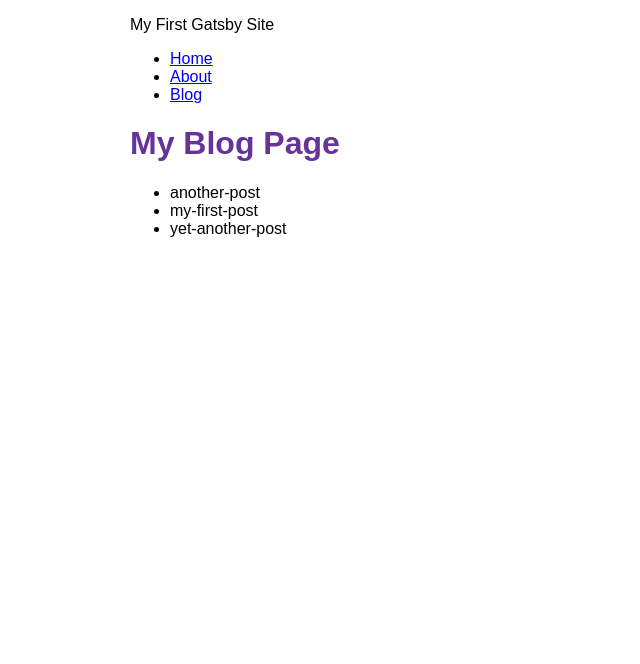
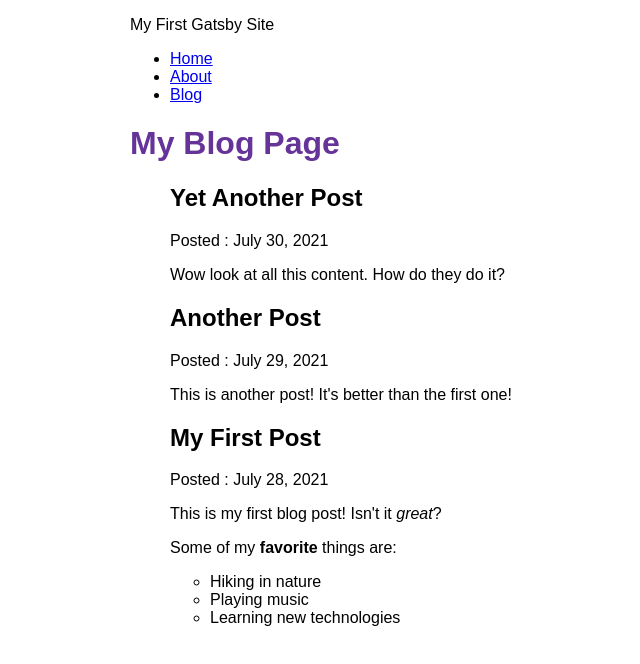
Before and after one commit to IsmatAyash/my-first-gatsby-site, a Gatsby site: page /blog in a window 1280 px wide. Shown: the whole page, without its empty margins (260-900 px from the left). Built offline with nearby package versions, Linux system fonts and the light colour scheme; Gatsby itself is replaced by a stand-in of ours.

Commit message:
Finished Gatsby Tutorial Part 5

```diff
--- a/blog/another-post.mdx
+++ b/blog/another-post.mdx
@@ -0,0 +1,6 @@
+---
+title: "Another Post"
+date: "2021-07-29"
+---
+
+This is another post! It's better than the first one!
--- a/blog/my-first-post.mdx
+++ b/blog/my-first-post.mdx
@@ -0,0 +1,12 @@
+---
+title: "My First Post"
+date: "2021-07-28"
+---
+
+This is my first blog post! Isn't it _great_?
+
+Some of my **favorite** things are:
+
+- Hiking in nature
+- Playing music
+- Learning new technologies
--- a/blog/yet-another-post.mdx
+++ b/blog/yet-another-post.mdx
@@ -0,0 +1,6 @@
+---
+title: "Yet Another Post"
+date: "2021-07-30"
+---
+
+Wow look at all this content. How do they do it?
--- a/gatsby-config.js
+++ b/gatsby-config.js
@@ -13,5 +13,6 @@
         path: `${__dirname}/blog`,
       },
     },
+    `gatsby-plugin-mdx`,
   ],
 };
--- a/package.json
+++ b/package.json
@@ -15,9 +15,12 @@
     "clean": "gatsby clean"
   },
   "dependencies": {
+    "@mdx-js/mdx": "^1.6.22",
+    "@mdx-js/react": "^1.6.22",
     "gatsby": "^3.10.2",
     "gatsby-plugin-gatsby-cloud": "^2.10.0",
     "gatsby-plugin-image": "^1.10.1",
+    "gatsby-plugin-mdx": "^2.10.1",
     "gatsby-plugin-sharp": "^3.10.2",
     "gatsby-source-filesystem": "^3.10.0",
     "react": "^17.0.1",
--- a/src/pages/blog.js
+++ b/src/pages/blog.js
@@ -1,13 +1,18 @@
 import React from "react";
 import Layout from "../components/Layout";
 import { graphql } from "gatsby";
+import { MDXRenderer } from "gatsby-plugin-mdx";
 
 const BlogPage = ({ data }) => {
   return (
     <Layout pageTitle="My Blog Page">
       <ul>
-        {data.allFile.nodes.map((node) => (
-          <li key={node.name}>{node.name}</li>
+        {data.allMdx.nodes.map((node) => (
+          <article key={node.id}>
+            <h2>{node.frontmatter.title}</h2>
+            <p>Posted : {node.frontmatter.date}</p>
+            <MDXRenderer>{node.body}</MDXRenderer>
+          </article>
         ))}
       </ul>
     </Layout>
@@ -16,9 +21,14 @@
 
 export const query = graphql`
   query {
-    allFile {
+    allMdx(sort: { fields: frontmatter___date, order: DESC }) {
       nodes {
-        name
+        frontmatter {
+          title
+          date(formatString: "MMMM D, YYYY")
+        }
+        id
+        body
       }
     }
   }
```
Also changed, not shown: 1 other file.
